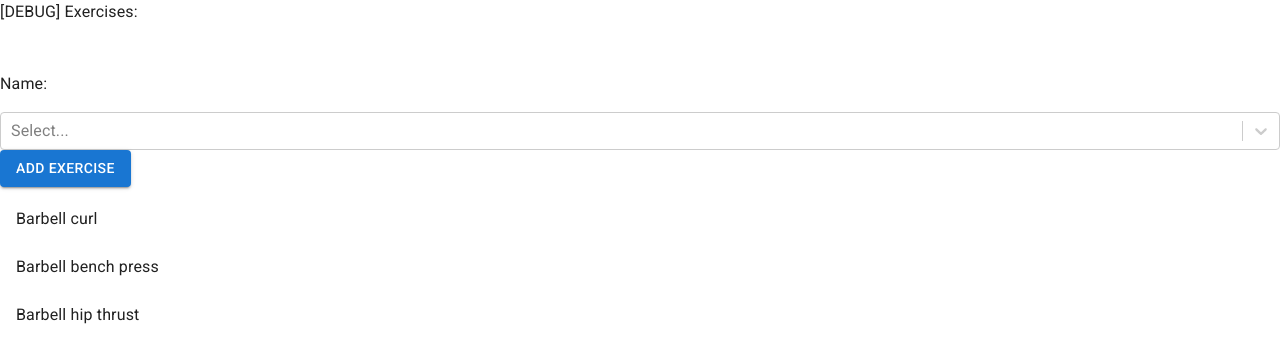
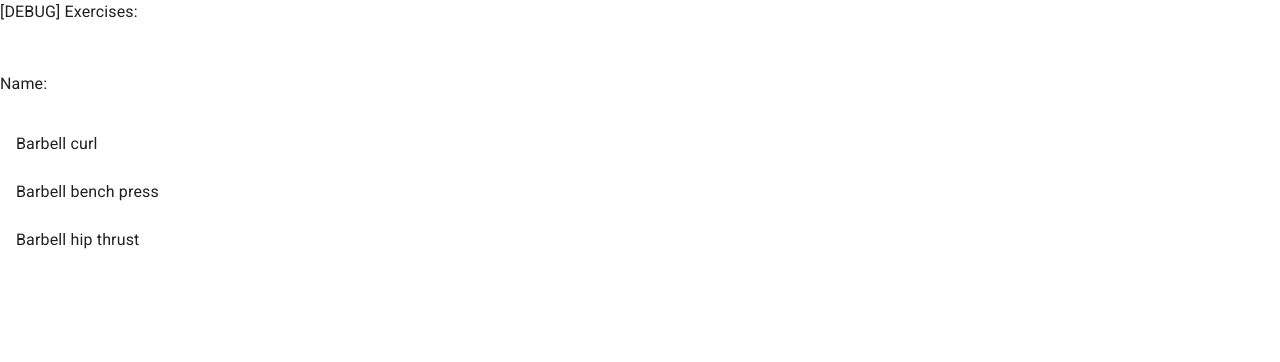
Before and after one commit to cashpw/workout-routine-builder, a React (Create React App) app in the folder app/: page / in a window 1280 px wide. Shown: the top 362 px of the page. Built offline with nearby package versions, Linux system fonts and the light colour scheme.

Commit message:
:fire:: Remove Select and 'Add exercise' button

```diff
--- a/app/src/components/Routine/Routine.tsx
+++ b/app/src/components/Routine/Routine.tsx
@@ -1,7 +1,5 @@
-import React, { useState } from 'react';
-import Select, { ActionMeta, OnChangeValue } from 'react-select';
+import React from 'react';
 import { useTranslation } from 'react-i18next';
-import Button from '@mui/material/Button';
 import List from '@mui/material/List';
 import ListItem from '@mui/material/ListItem';
 import ListItemText from '@mui/material/ListItemText';
@@ -9,10 +7,6 @@ import ListItemButton from '@mui/material/ListItemButton';
 import IconButton from '@mui/material/IconButton';
 import DeleteIcon from '@mui/icons-material/Delete';
 
-import {
-  ExerciseOption,
-  getExerciseOptions,
-} from 'exercises/options';
 import {
   useAppSelector,
   useAppDispatch,
@@ -30,13 +24,10 @@ import exercisesAsList from 'exercises/asList';
 export function Routine() {
   const { t } = useTranslation();
 
-  const options = getExerciseOptions(t);
-  const defaultOption = options[0];
   const exercises = useAppSelector(selectExercises);
   const name = useAppSelector(selectName);
   const dispatch = useAppDispatch();
 
-  const [selectedExercise, setSelectedExercise] = useState(defaultOption.value);
 
   return (
     <>
@@ -67,24 +58,6 @@ export function Routine() {
             </ListItem>
           )})}
       </List>
-      <Select
-        defaultValue={null}
-        onChange={(value: OnChangeValue<ExerciseOption, false>,
-                  actionMeta: ActionMeta<ExerciseOption>) => {
-                    if (value) {
-                      setSelectedExercise(value.value);
-                    }
-                  }}
-        options={options}
-        name="exercises"
-      />
-      <Button
-        aria-label="Add exercise"
-        variant="contained"
-        onClick={() => dispatch(addExercise(selectedExercise))}
-      >
-        Add exercise
-      </Button>
       <List>
         {exercisesAsList.map((exercise, index) => (
           <ListItem
--- a/app/src/exercises/options.ts
+++ /dev/null
@@ -1,18 +0,0 @@
-import type {
-  TFunction,
-} from 'i18next';
-
-import { ExerciseId } from './exercise';
-import exercises from './asList';
-
-export type ExerciseOption = {
-  readonly value: ExerciseId;
-  readonly label: string;
-}
-
-export function getExerciseOptions(t: TFunction): ExerciseOption[] {
-  return Object.values(exercises).map(exercise => ({
-    value: exercise.id,
-    label: t(exercise.name),
-  }));
-}
```
